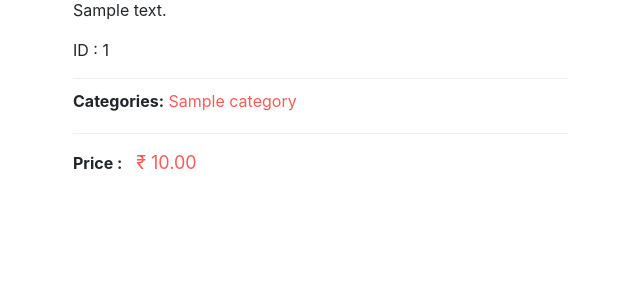
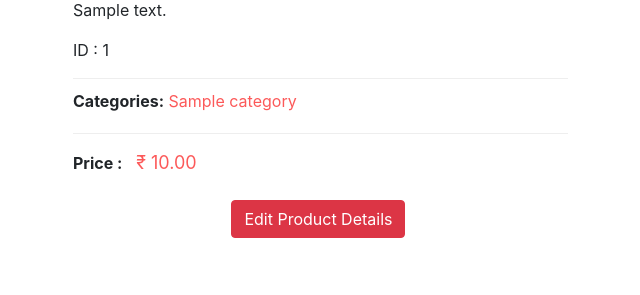
Before and after one commit to akshit-adeshra/Exam-Task, a Django app: page /product/1/ in a window 1280 px wide. Shown: the part 505-800 px from the top of the page, without its empty margins (57-697 px from the left). Run offline with Django 3.2, Linux system fonts and the light colour scheme; tables that the repository leaves empty hold one stand-in row (values such as "Sample post"); grey boxes marked "Sample" are stand-in pictures; some libraries are stand-ins or nearby versions.

Commit message:
[Add] UpdateView for editing the records.

```diff
--- a/Myshop/urls.py
+++ b/Myshop/urls.py
@@ -7,7 +7,8 @@ from . import views
 urlpatterns = [
     path('', views.HomeView.as_view(), name='home'),
     path('new-product/', views.add_product, name='new_product'),
-    path('product/<int:pk>/', views.ProductDetail.as_view(), name='product_detail')
+    path('product/<int:pk>/', views.ProductDetail.as_view(), name='product_detail'),
+    path('product/<int:pk>/update', views.ProductUpdate.as_view(), name='product_update'),
 ]
 
 if settings.DEBUG:
--- a/Myshop/views.py
+++ b/Myshop/views.py
@@ -1,8 +1,9 @@
 from django.contrib.auth.decorators import login_required
 from django.http import JsonResponse
-from django.shortcuts import render, redirect
+from django.shortcuts import render, redirect, get_object_or_404
+from django.urls import reverse
 from django.utils.decorators import method_decorator
-from django.views.generic import ListView, DetailView
+from django.views.generic import ListView, DetailView, UpdateView
 from .models import *
 from .forms import *
 
@@ -11,10 +12,35 @@ class HomeView(ListView):
     model = Product
     template_name = 'home.html'
     context_object_name = 'products'
+    queryset = Product.objects.filter(is_public=True)
 
-    def get_queryset(self):
-        queryset = super(HomeView, self).get_queryset()
-        return queryset.filter(is_public=True)
+
+class ProductDetail(DetailView):
+    model = Product
+    template_name = 'product_details.html'
+
+
+@method_decorator(login_required, name='dispatch')
+class ProductUpdate(UpdateView):
+    model = Product
+    template_name = 'product_update.html'
+    form_class = ProductForm
+    context_object_name = 'product'
+
+    def get_object(self):
+        pk = self.kwargs.get('pk')
+        return get_object_or_404(Product, pk=pk)
+
+    def get_success_url(self):
+        return reverse('product_detail', kwargs={'pk': self.kwargs['pk']})
+
+    def form_valid(self, form):
+        super(ProductUpdate, self).form_valid(form)
+        return redirect(self.get_success_url())
+
+    def form_invalid(self, form):
+        print("------------INVALID FORM----------------")
+        return super(ProductUpdate, self).form_invalid(form)
 
 
 # IMAGE_FILE_TYPES = ['png', 'jpg', 'jpeg']
@@ -38,8 +64,3 @@ def add_product(request):
 
     context = {"form": form}
     return render(request, 'new_product.html', context)
-
-
-class ProductDetail(DetailView):
-    model = Product
-    template_name = 'product_details.html'
--- a/static/css/custom.css
+++ b/static/css/custom.css
@@ -1,3 +1,11 @@
+#edit-product-btn {
+    margin-left: 32%;
+}
+
+#update-btn {
+    float: right;
+}
+
 /* Detail Page CSS (reference: 'https://www.bootdey.com/snippets/view/shop-product-detail#css' ) */
 body{margin-top:20px;
     background:#eee;
@@ -162,10 +170,6 @@ body{margin-top:20px;
 
 #add-product-form {
     margin: 0 250px 0 250px;
-}
-
-#add-product-form button{
-    margin-left: 41%;
 }
 
 /* Home Page CSS [Ref:- https://www.bootdey.com/snippets/view/Shop-page]*/
--- a/templates/product_details.html
+++ b/templates/product_details.html
@@ -31,12 +31,14 @@
                     <!-- <span class="tagged_as"><strong>Tags:</strong> <a rel="tag" href="#">mens</a>, <a rel="tag" href="#">womens</a>.</span> -->
                 </div>
                 <div class="m-bot15"> <strong>Price : </strong> <span class="pro-price">&#8377; {{ product.price }}</span></div>
+                <br>
+                <a id="edit-product-btn" role="button" href="{% url 'product_update' product.pk %}" class="btn btn-round btn-danger" type="button"> Edit Product Details </a>
+                <br><br>
                 <!-- <div class="form-group">
                     <label>Quantity</label>
                     <input type="quantiy" placeholder="1" class="form-control quantity">
                 </div>
                 <p>
-                    <button class="btn btn-round btn-danger" type="button"><i class="fa fa-shopping-cart"></i> Add to Cart</button>
                 </p> -->
             </div>
         </div>
```
Also changed, not shown: templates/product_update.html (added, +18 -0 lines).
